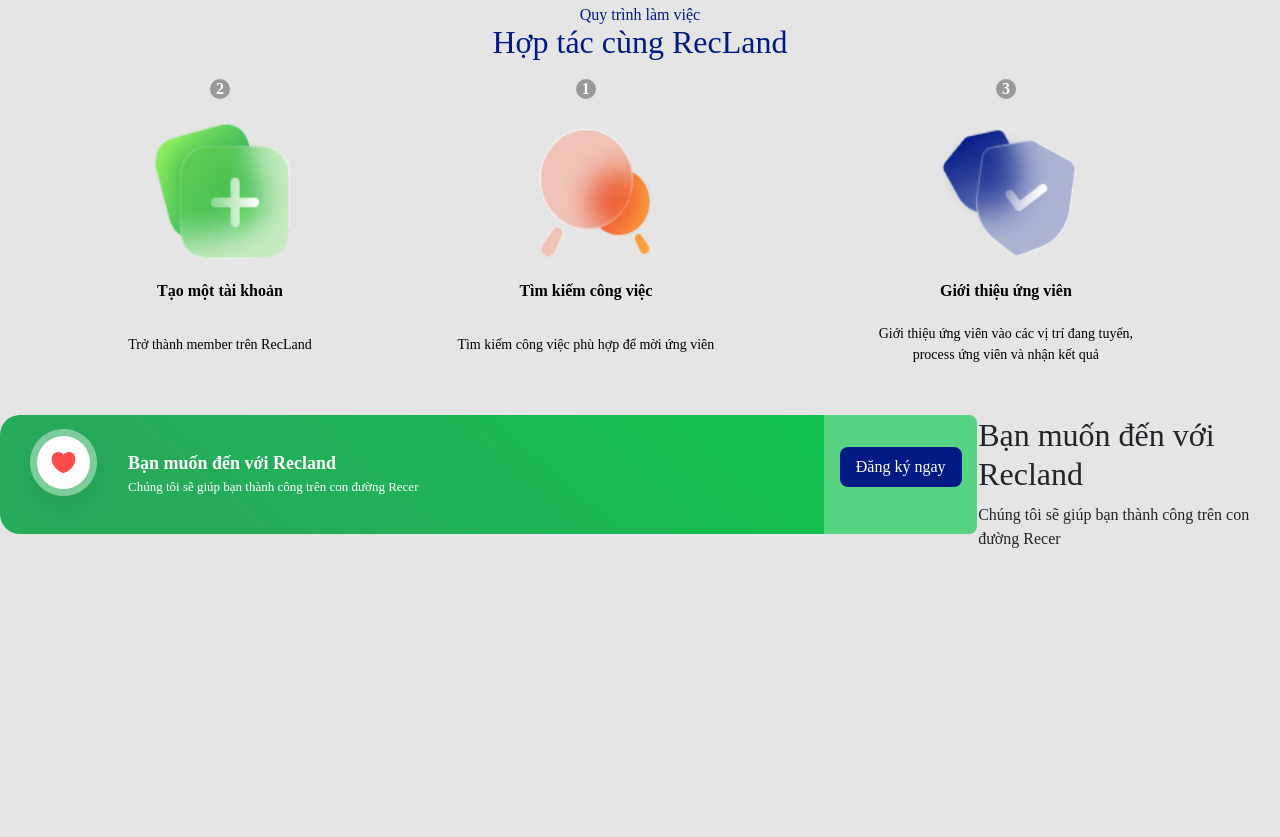
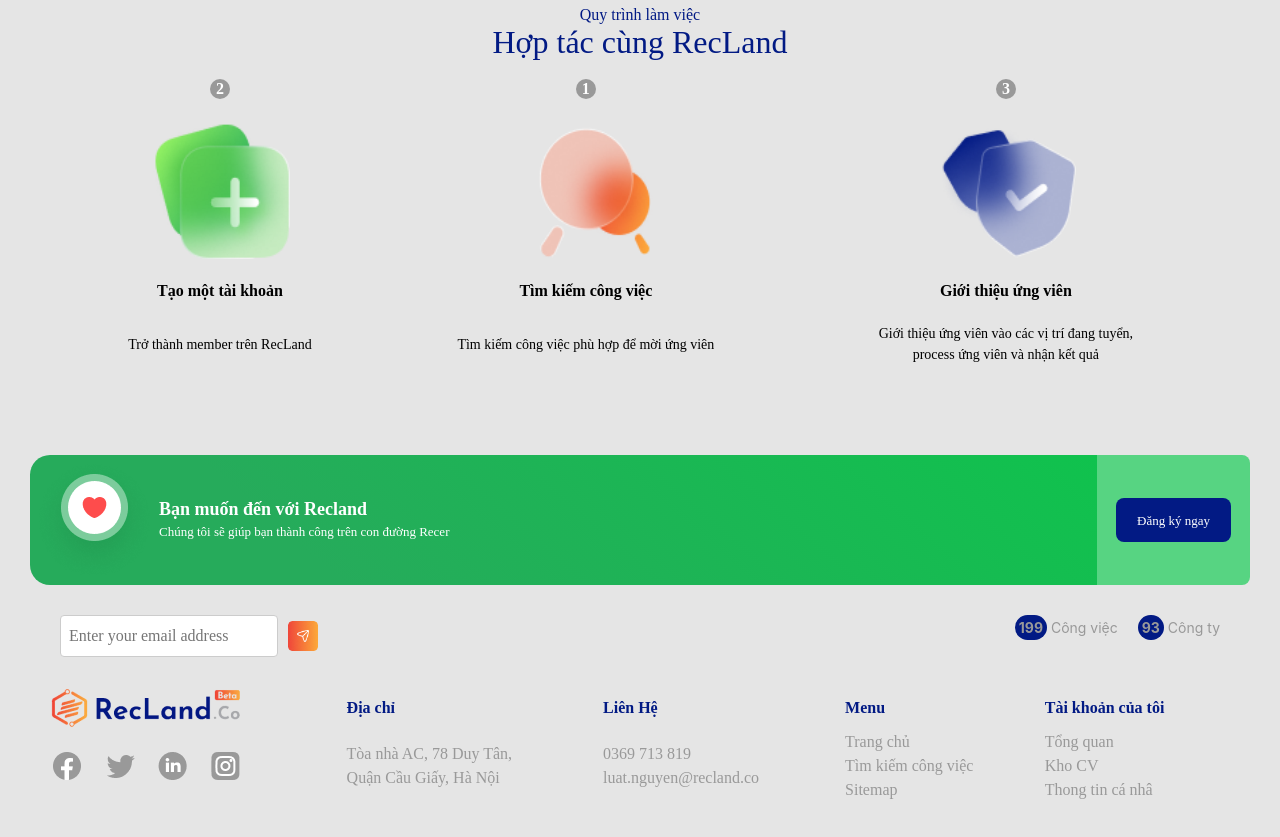
Before and after one commit to Huong141709/task_pratice, a plain HTML site: page index..html in a window 1280 px wide. Shown: the part 2321-3158 px from the top of the page. Before the commit the page ends 2873 px from the top, so only its background shows below. Drawn offline with nearby package versions, Linux system fonts and the light colour scheme.

Commit message:
completed footer

```diff
--- a/index..html
+++ b/index..html
@@ -279,24 +279,61 @@
 
   </div>
   <footer class="footer">
-      <div class="footer-title">
-        <div>
+    <table class="footer-title">
+      <tr>
+        <td class="content">
           <img src="Image/Frame 3146.png" alt="Job">
           <table>
             <tr><td><h2>Bạn muốn đến với Recland</h2></td></tr>
             <tr><td>Chúng tôi sẽ giúp bạn thành công trên con đường Recer</td></tr>
           </table>
-        </div>
-        <div class="register-now">
+        </td>
+        <td class="register-now">
           <p>Đăng ký ngay</p>
-        </div>
-      </div>
-      <div>
-        <table>
-          <tr><td><h2>Bạn muốn đến với Recland</h2></td></tr>
-          <tr><td>Chúng tôi sẽ giúp bạn thành công trên con đường Recer</td></tr>
-        </table>
-      </div>
+        </td>
+      </tr>
+    </table>
+    <table class="footer-wrapper">
+      <tr>
+        <td class="footer-content">
+          <div class="footer-left">
+            <input type="text" placeholder="Enter your email address">
+            <img src="Image/Frame 3152.png">
+          </div>
+          <div class="footer-right">
+            <p><span>199</span> Công việc</p>
+            <p><span>93</span> Công ty</p>
+          </div>
+        </td>
+      </tr>
+    </table>
+    <table class="footer-table">
+      <tr>
+        <td class="footer-item">
+          <div class="footer-box">
+            <img src="Image/logo.png" alt="Logo">
+          </div>
+        </td>
+        <td class="footer-item"><strong>Địa chỉ</strong></td>
+        <td class="footer-item"><strong>Liên Hệ</strong></td>
+        <td class="footer-item"><strong>Menu</strong></td>
+        <td class="footer-item"><strong>Tài khoản của tôi</strong></td>
+      </tr>
+      <tr>
+        <td class="footer-item">
+          <div class="footer-box">
+            <img src="Image/Frame 32927.png" alt="Logo">
+          </div>
+        </td>
+        <td class="footer-item">
+          Tòa nhà AC, 78 Duy Tân,</br> Quận Cầu Giấy, Hà Nội
+        </td>
+        <td class="footer-item">0369 713 819</br>luat.nguyen@recland.co</td>
+        <td class="footer-item">Trang chủ</br>Tìm kiếm công việc</br>Sitemap</td>
+        <td class="footer-item">Tổng quan</br>Kho CV</br>Thong tin cá nhâ<nav></nav></td>
+      </tr>
+    </table>
+
   </footer>
 </body>
 </html>
--- a/style.css
+++ b/style.css
@@ -356,30 +356,44 @@
   display: block;
   margin: auto;
 }
+
 .footer {
   display: flex;
-  justify-content: center;
+  flex-direction: column;
+  align-items: center;
+  gap: 20px;
+  padding: 40px 50px 40px 50px;
 }
+
 .footer-title {
+  display: table;
+  width: 1220px;
+  height: 119px;
+  border-radius: 20px;
+  background: linear-gradient(220.53deg, #0CC64B 0%, #26AB5B 76.95%);
+}
+.footer-container{
+  display: table;
+  width: 1160px;
+  height: 119px;
+}
+
+
+.footer-title tr {
   display: flex;
   justify-content: space-between;
   align-items: center;
-  background: linear-gradient(220.53deg, #0CC64B 0%, #26AB5B 76.95%);
-  width: 1160px;
-height: 119px;
-border-radius: 20px;
-
-
+  width: 100%;
 }
 
-.footer-title > div:first-child {
+.footer-title .content {
   display: flex;
   align-items: center;
 }
 
 .footer-title img {
   width: auto;
-height: auto ;
+  height: auto;
 }
 
 .footer-title h2 {
@@ -388,37 +402,120 @@
   color: white;
   margin: 0;
 }
+
 .footer-title td {
   font-size: 13px;
   color: white;
   margin: 0;
 }
+
 .register-now {
   font-size: 16px;
   color: white;
   text-align: center;
   background-color: #57d482;
   width: 153px;
-  height: 119px;
+  height: 130px;
   display: flex;
   align-items: center;
   justify-content: center;
   border-radius: 0 8px 8px 0;
 }
+
 .register-now p {
-  background: #021A84;
-  width: 153;
-  height: 44;
-  gap: 10px;
+  background: #021a84;
+  width: 115px;
+  height: 44px;
   border-radius: 8px;
-  padding-top: 8px;
-  padding-right: 16px;
-  padding-bottom: 8px;
-  padding-left: 16px;
-
+  padding: 8px 16px;
+  display: flex;
+  align-items: center;
+  justify-content: center;
+  margin: 0px;
 }
 
 
+
+.footer-wrapper {
+  width: 100%;
+  border-collapse: collapse;
+}
+
+.footer-content {
+  display: flex;
+  justify-content: space-between;
+  align-items: center;
+  width: 100%;
+  padding: 10px;
+}
+
+.footer-left {
+  display: flex;
+  align-items: center;
+  gap: 10px;
+}
+
+.footer-right {
+  display: flex;
+  align-items: center;
+  gap: 20px;
+}
+
+.footer-content input {
+  padding: 8px;
+  border: 1px solid #ccc;
+  border-radius: 4px;
+}
+
+.footer-content img {
+  width: auto;
+  height: 30px;
+}
+
+.footer-content p {
+  font-family: Inter;
+  font-weight: 400;
+  font-size: 14px;
+  line-height: 20px;
+  letter-spacing: 0%;
+  color:#999999;
+}
+
+.footer-content span {
+  width: 50px;
+  height: 50px;
+  gap: 10px;
+  border-radius: 30px;
+  padding: 4px;
+  background: #FFFFFF80;
+  font-family: Inter;
+  font-weight: 700;
+  font-size: 14px;
+  line-height: 20px;
+  letter-spacing: 0%;
+  background:  #021A84;
+
+}
+.footer-table {
+  width: 100%;
+  border-collapse: collapse;
+}
+
+.footer-item {
+  color: #999999;
+}
+.footer-item strong {
+  color:#021A84;
+}
+.footer-box {
+  display: flex;
+  align-items: center;
+}
+
+.footer-box img {
+  max-width: 100%;
+  height: auto;
+}
 
 
 
```
Also changed, not shown: Image/Frame 3152.png (added), Image/Frame 32927.png (added).
